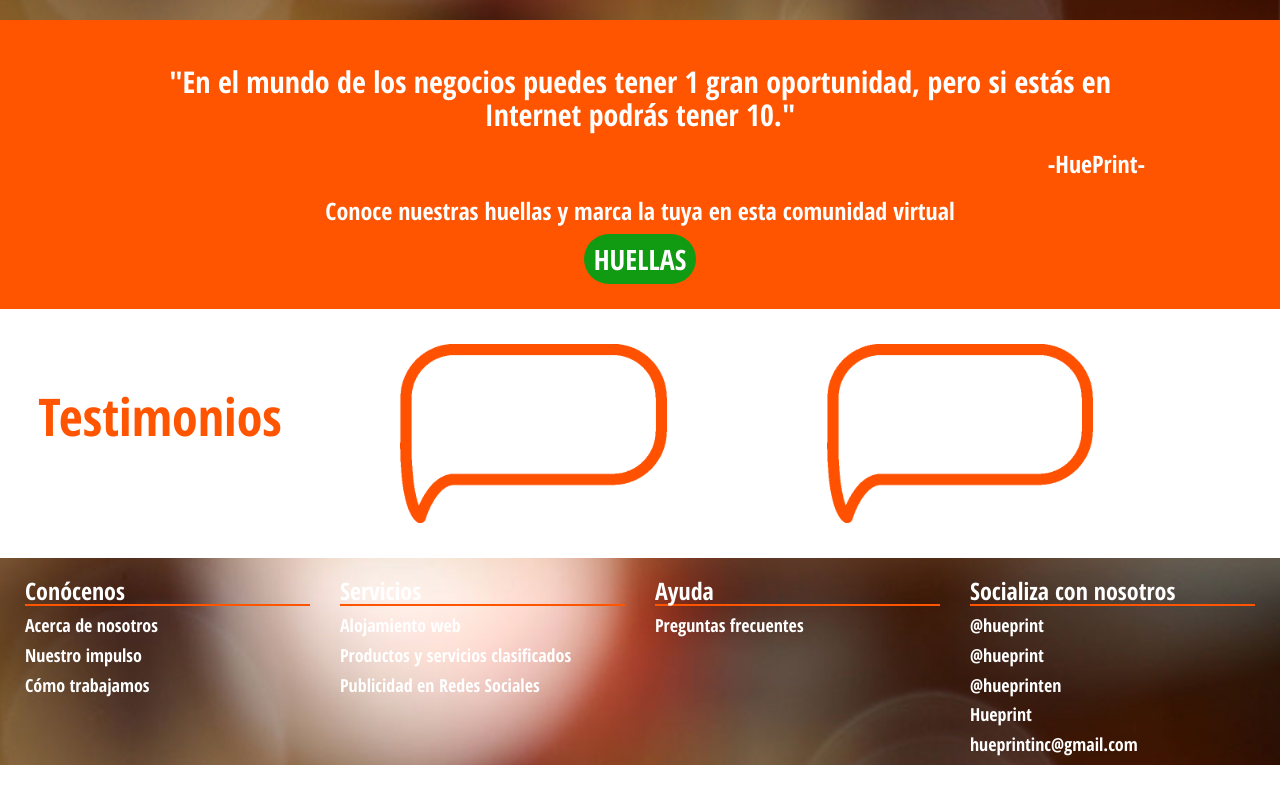
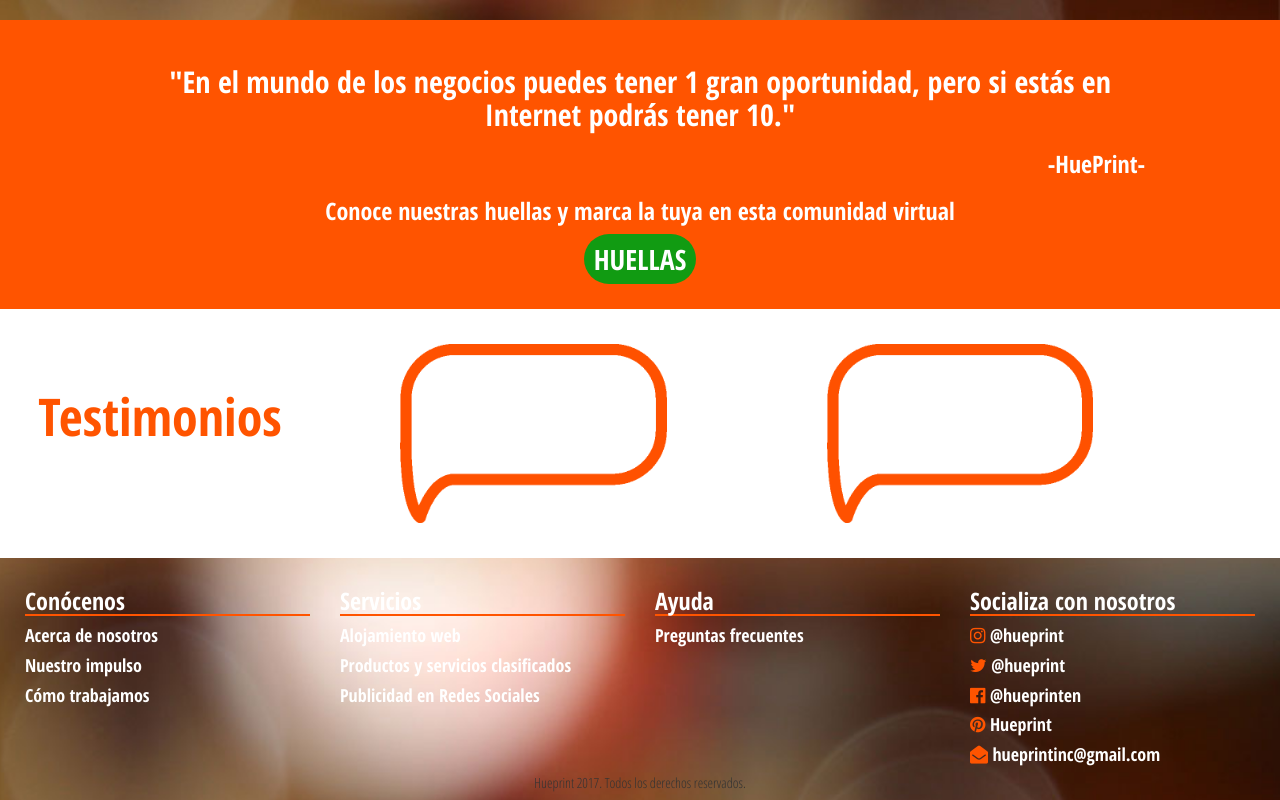
Before and after one commit to jfuenmayor96/hueprint, a React (Create React App) app: page / in a window 1280 px wide. Shown: the part 1473-2273 px from the top of the page. Before the commit the page ends 2238 px from the top, so only its background shows below. Built offline with nearby package versions, Linux system fonts and the light colour scheme.

Commit message:
se agregan iconos de fontawesome para redes y se arregla vista xs

```diff
--- a/src/containers/Footer/Footer.css
+++ b/src/containers/Footer/Footer.css
@@ -9,6 +9,15 @@
 
 div>footer>div>h4 {
   color: white;
+}
+
+i {
+  color: #ff5400;
+}
+
+span {
+  font-family: "Open Sans Condensed", sans-serif;
+  font-weight: bold;
 }
 
 footer>div>h3, footer>div>h4 {
--- a/src/containers/Footer/Footer.js
+++ b/src/containers/Footer/Footer.js
@@ -7,33 +7,42 @@
       <div className="row burbujas">
         <footer>
             {/* Conócenos */}
-            <div className="col-lg-3">
+            <div className="col-lg-3 col-md-3 col-sm-6 hidden-xs">
               <h3>Conócenos</h3>
               <h4>Acerca de nosotros</h4>
               <h4>Nuestro impulso</h4>
               <h4>Cómo trabajamos</h4>
             </div>
             {/* Servicios */}
-            <div className="col-lg-3">
+            <div className="col-lg-3 col-md-3 col-sm-6 hidden-xs">
               <h3>Servicios</h3>
               <h4>Alojamiento web</h4>
               <h4>Productos y servicios clasificados</h4>
               <h4>Publicidad en Redes Sociales</h4>
             </div>
             {/* Ayuda */}
-            <div className="col-lg-3">
+            <div className="col-lg-3 col-md-3 col-sm-6 hidden-xs">
               <h3>Ayuda</h3>
               <h4>Preguntas frecuentes</h4>
             </div>
             {/* Socializa con nosotros */}
-            <div className="col-lg-3">
+            <div className="col-lg-3 col-md-3 col-sm-6 hidden-xs">
               <h3>Socializa con nosotros</h3>
-              <h4>@hueprint</h4>
-              <h4>@hueprint</h4>
-              <h4>@hueprinten</h4>
-              <h4>Hueprint</h4>
-              <h4>hueprintinc@gmail.com</h4>
+              <h4><i className="fa fa-instagram" aria-hidden="true"></i> @hueprint</h4>
+              <h4><i className="fa fa-twitter" aria-hidden="true"></i> @hueprint</h4>
+              <h4><i className="fa fa-facebook-official" aria-hidden="true"></i> @hueprinten</h4>
+              <h4><i className="fa fa-pinterest" aria-hidden="true"></i> Hueprint</h4>
+              <h4><i className="fa fa-envelope-open" aria-hidden="true"></i> hueprintinc@gmail.com</h4>
             </div>
+            {/*Socializa con nosotros versión móviles*/}
+            <div className="col-xs-12 visible-xs" style={{textAlign: "center"}}>
+              <i style={{paddingLeft: "5px", paddingRight: "5px", paddingTop: "5px", paddingBottom: "5px"}} className="fa fa-2x fa-instagram" aria-hidden="true"></i>
+              <i style={{paddingLeft: "5px", paddingRight: "5px", paddingTop: "5px", paddingBottom: "5px"}} className="fa fa-2x fa-twitter" aria-hidden="true"></i>
+              <i style={{paddingLeft: "5px", paddingRight: "5px", paddingTop: "5px", paddingBottom: "5px"}} className="fa fa-2x fa-facebook-official" aria-hidden="true"></i>
+              <i style={{paddingLeft: "5px", paddingRight: "5px", paddingTop: "5px", paddingBottom: "5px"}} className="fa fa-2x fa-pinterest" aria-hidden="true"></i>
+              <i style={{paddingLeft: "5px", paddingRight: "5px", paddingTop: "5px", paddingBottom: "5px"}} className="fa fa-2x fa-envelope-open" aria-hidden="true"></i>
+            </div>
+            <h5 style={{textAlign: "center"}}>Hueprint 2017. Todos los derechos reservados.</h5>
         </footer>
       </div>
     );
```
